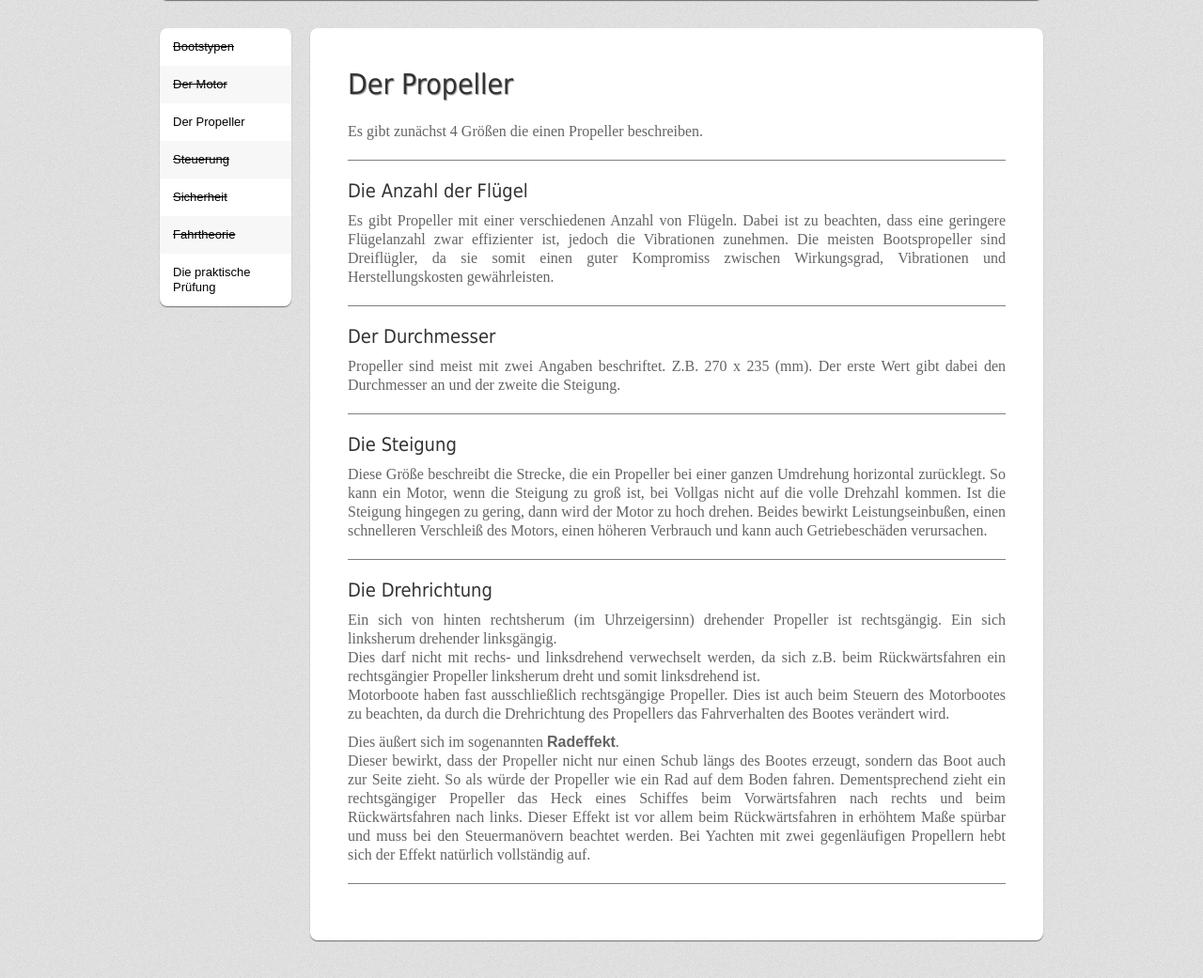
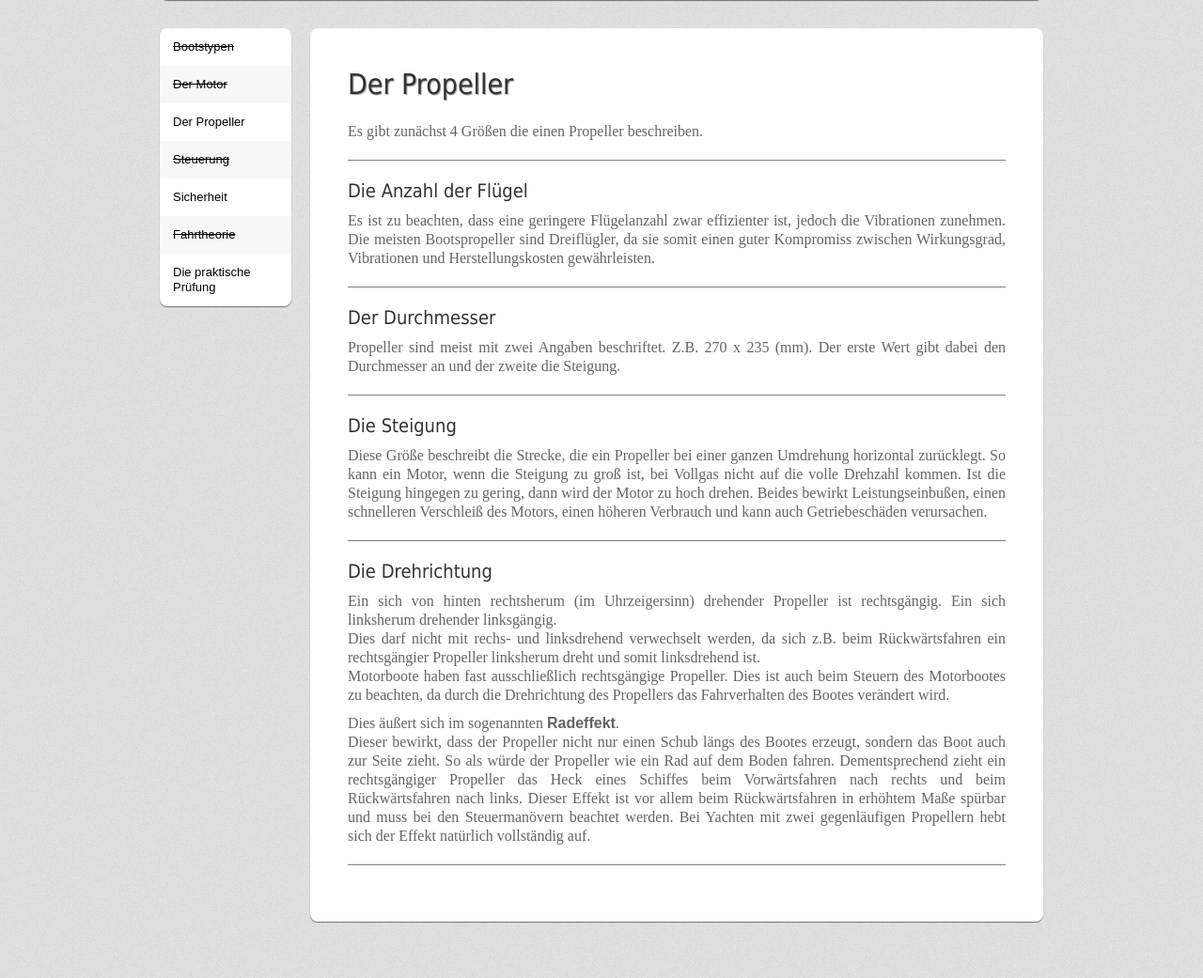
Before and after one commit to ad-si/Schifferpatent, a PHP site: page /propeller in a window 1280 px wide. Shown: the part 30-1071 px from the top of the page at 94% size. Run offline with PHP 8.4, Linux system fonts and the light colour scheme; some libraries are stand-ins or nearby versions.

Commit message:
bugfixes

```diff
--- a/inc/functions.inc.php
+++ b/inc/functions.inc.php
@@ -23,7 +23,6 @@ $notAvailable = array(
 	'Bootstypen',
 	'Der Motor',
 	'Steuerung',
-	'Sicherheit',
 	'Fahrtheorie',
 );
 
--- a/propeller.php
+++ b/propeller.php
@@ -13,8 +13,7 @@ $content .= '
 
 $content .=
 '<h3>Die Anzahl der Flügel</h3>
-<p>Es gibt Propeller mit einer verschiedenen Anzahl von Flügeln. Dabei ist zu beachten,
-dass eine geringere Flügelanzahl zwar effizienter ist, jedoch die Vibrationen zunehmen.
+<p>Es ist zu beachten, dass eine geringere Flügelanzahl zwar effizienter ist, jedoch die Vibrationen zunehmen.
 Die meisten Bootspropeller sind Dreiflügler, da sie somit einen guter Kompromiss zwischen Wirkungsgrad,
 Vibrationen und Herstellungskosten gewährleisten.</p>
 
--- a/sicherheit.php
+++ b/sicherheit.php
@@ -71,8 +71,8 @@ Pro 100 l Treibstoff muss ein weiterer Feuerlöscher mitgeführt werden.</p>
 	<tr>
 		<td>Nachteile</td>
 		<td>Gelöschtes Material wird nicht abgekühlt. Somit gast es weiter</td>
+		<td>Es bleiben Rückstände</td>
 		<td>Gefahr einer CO<sub>2</sub>-Vergiftung in kleinen Räumen</td>
-		<td>Es bleiben Rückstände</td>
 	</tr>
 	<tr>
 		<td>Brandklasse A: Feste Stoffe<br />(Holz, Papier, Textilien, Gummi)</td>
```
